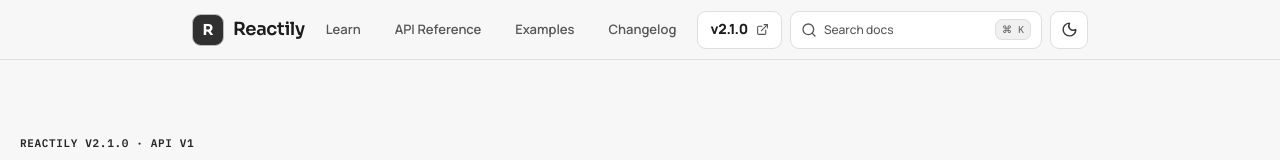
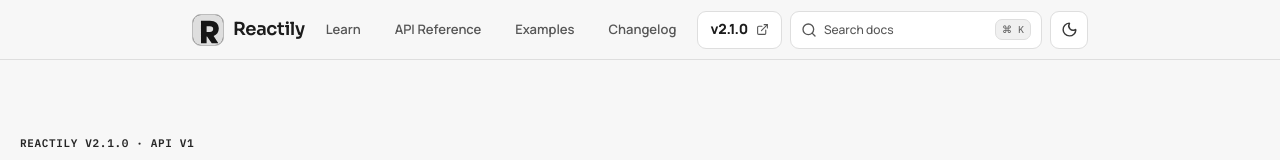
Before and after one commit to lily-studios/Reactily, a React (Vite) app in the folder reactily-website/: page / in a window 1280 px wide. Shown: the top 160 px of the page. Built offline with nearby package versions, Linux system fonts and the light colour scheme; no server answers.

Commit message:
feat(docs): share Reactily icon across site branding and favicons

```diff
--- a/reactily-website/index.html
+++ b/reactily-website/index.html
@@ -5,6 +5,9 @@
     <meta name="viewport" content="width=device-width, initial-scale=1.0" />
     <meta name="theme-color" content="#141414" />
     <meta name="description" content="Reactily — a typed, React-inspired UI framework for Roblox Luau." />
+    <link rel="icon" type="image/png" sizes="180x180" href="%BASE_URL%apple-touch-icon.png" />
+    <link rel="icon" type="image/svg+xml" href="%BASE_URL%reactily-icon.svg" />
+    <link rel="apple-touch-icon" sizes="180x180" href="%BASE_URL%apple-touch-icon.png" />
     <title>Reactily</title>
     <script>
       (function () {
--- a/reactily-website/src/components/Brand.tsx
+++ b/reactily-website/src/components/Brand.tsx
@@ -3,7 +3,14 @@ import { Link } from "react-router";
 export function Brand() {
   return (
     <Link className="brand" to="/" aria-label="Reactily home">
-      <span className="brandMark" aria-hidden="true">R</span>
+      <img
+        className="brandMark"
+        src={`${import.meta.env.BASE_URL}reactily-icon.svg`}
+        alt=""
+        aria-hidden="true"
+        width={32}
+        height={32}
+      />
       <span className="brandName">Reactily</span>
     </Link>
   );
```
Also changed, not shown: reactily-website/public/apple-touch-icon.png (added), reactily-website/public/reactily-icon.svg (added).
